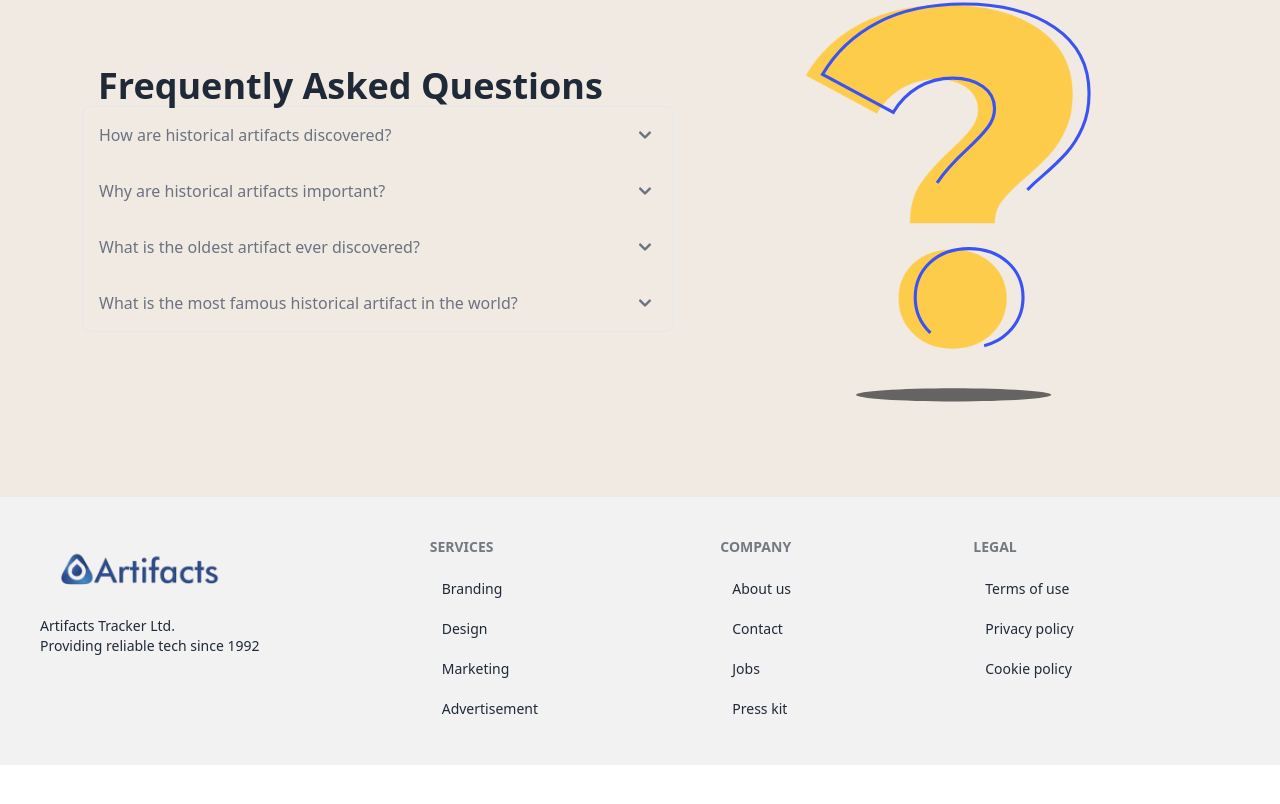
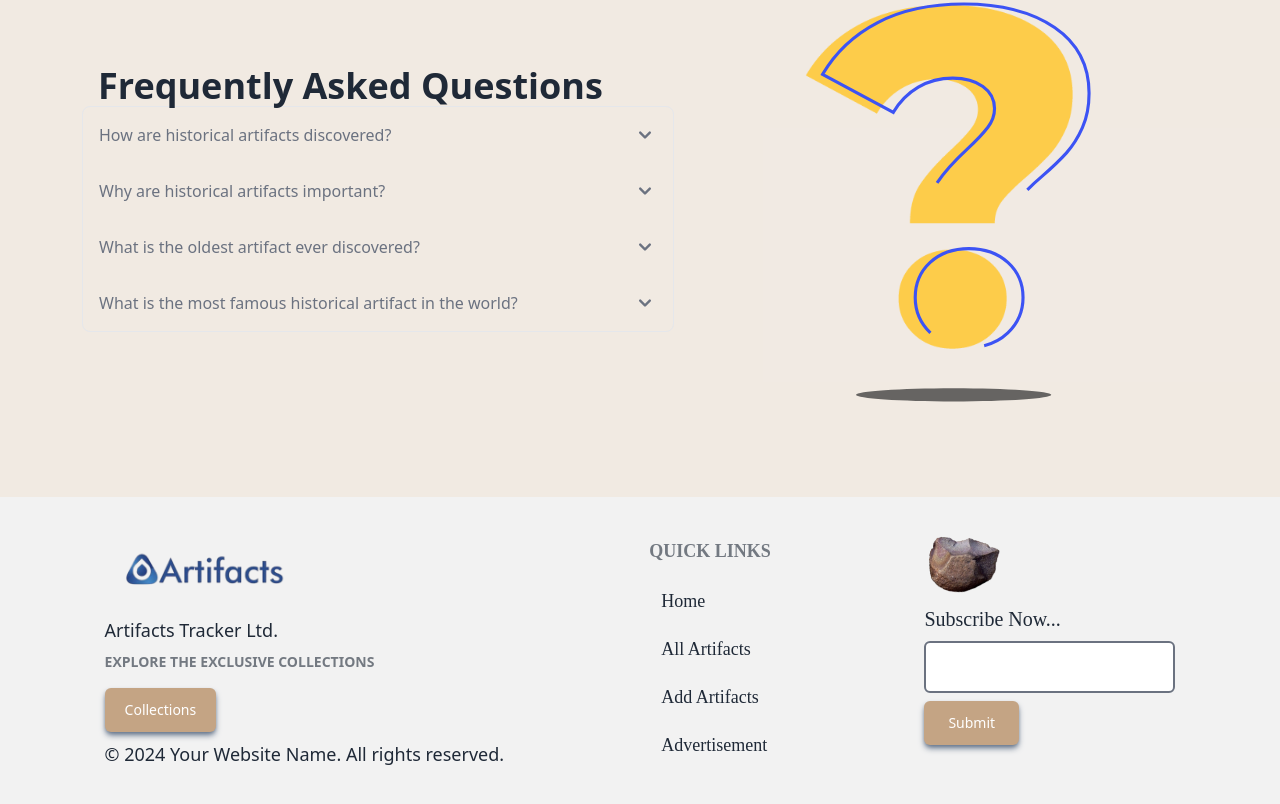
Before and after one commit to SakibHasan7439/historical-artifact-showcasing-platform, a React (Vite) app: page / in a window 1280 px wide. Shown: the part 2159-2963 px from the top of the page. Before the commit the page ends 2924 px from the top, so only its background shows below. Built offline with nearby package versions, Linux system fonts and the light colour scheme; no server answers.

Commit message:
footer updated

```diff
--- a/src/Components/FeaturesArtifacts.jsx
+++ b/src/Components/FeaturesArtifacts.jsx
@@ -16,7 +16,6 @@ const FeaturesArtifacts = () => {
         const {data} = await axiosSecure.get('/features-artifacts');
         setArtifacts(data);
     }
-    console.log(artifacts);
 
     return (
         <div className="p-4 lg:p-8 bg-[#c4a4843b]">
--- a/src/Components/Footer.jsx
+++ b/src/Components/Footer.jsx
@@ -1,35 +1,32 @@
+import { Link } from "react-router-dom";
 import logo from "../assets/artifacts_logo.png"
+import spinningRock from "../assets/footerRock.png"
 
 const Footer = () => {
   return (
-    <footer className="footer bg-base-200 text-base-content p-10">
+    <footer className="footer justify-around bg-base-200 text-base-content p-10">
       <aside>
         <img className="md:w-48" src={logo} alt="" />
-        <p>
+        <p className="text-lg">
           Artifacts Tracker Ltd.
-          <br />
-          Providing reliable tech since 1992
         </p>
+        <h6 className="footer-title">Explore The Exclusive Collections</h6>
+          <Link to={"/all-artifacts"} className="px-5 py-3 text-white transition hover:-translate-y-2 hover:bg-[#917b64] duration-200 rounded-md bg-[#C4A484] shadow-md shadow-slate-500">Collections</Link>
+          <p className="text-lg">&copy; 2024 Your Website Name. All rights reserved.</p>
       </aside>
-      <nav>
-        <h6 className="footer-title">Services</h6>
-        <a className="link link-hover">Branding</a>
-        <a className="link link-hover">Design</a>
-        <a className="link link-hover">Marketing</a>
+      <nav className="font-playfair text-lg">
+        <h6 className="footer-title">Quick Links</h6>
+        <Link to={"/"} className="link link-hover">Home</Link>
+        <Link to={"/all-artifacts"} className="link link-hover">All Artifacts</Link>
+        <Link className="link link-hover">Add Artifacts</Link>
         <a className="link link-hover">Advertisement</a>
       </nav>
-      <nav>
-        <h6 className="footer-title">Company</h6>
-        <a className="link link-hover">About us</a>
-        <a className="link link-hover">Contact</a>
-        <a className="link link-hover">Jobs</a>
-        <a className="link link-hover">Press kit</a>
-      </nav>
-      <nav>
-        <h6 className="footer-title">Legal</h6>
-        <a className="link link-hover">Terms of use</a>
-        <a className="link link-hover">Privacy policy</a>
-        <a className="link link-hover">Cookie policy</a>
+
+      <nav className="">
+        <img className="w-20 tooltip text-black animate-rotateFull hover:animate-none" data-tip="oldowan stone tools" src={spinningRock} alt="" />
+        <label className="text-xl font-playfair">Subscribe Now...</label>
+        <input type="email" name="" id="" className="border-2 w-full px-2 py-3 rounded-md" />
+        <button className="px-6 py-3 text-white transition hover:-translate-y-2 hover:bg-[#917b64] duration-200 rounded-md bg-[#C4A484] shadow-md shadow-slate-500">Submit</button>
       </nav>
     </footer>
   );
--- a/tailwind.config.js
+++ b/tailwind.config.js
@@ -12,8 +12,17 @@ export default {
     extend: {
       fontFamily: {
         playfair: ['"Playfair Display"', 'serif'],
+      },
+      keyframes: {
+        rotateFull: {
+        '0%': { transform: 'rotate(0deg)' },
+        '100%': { transform: 'rotate(360deg)' },
+        },
+      },
+      animation: {
+        rotateFull: 'rotateFull 3s linear infinite',
       }
     },
   },
-  plugins: [daisyui, flowbitePlugin,  ],
+  plugins: [daisyui, flowbitePlugin],
 }
```
Also changed, not shown: src/assets/footerRock.png (added).
